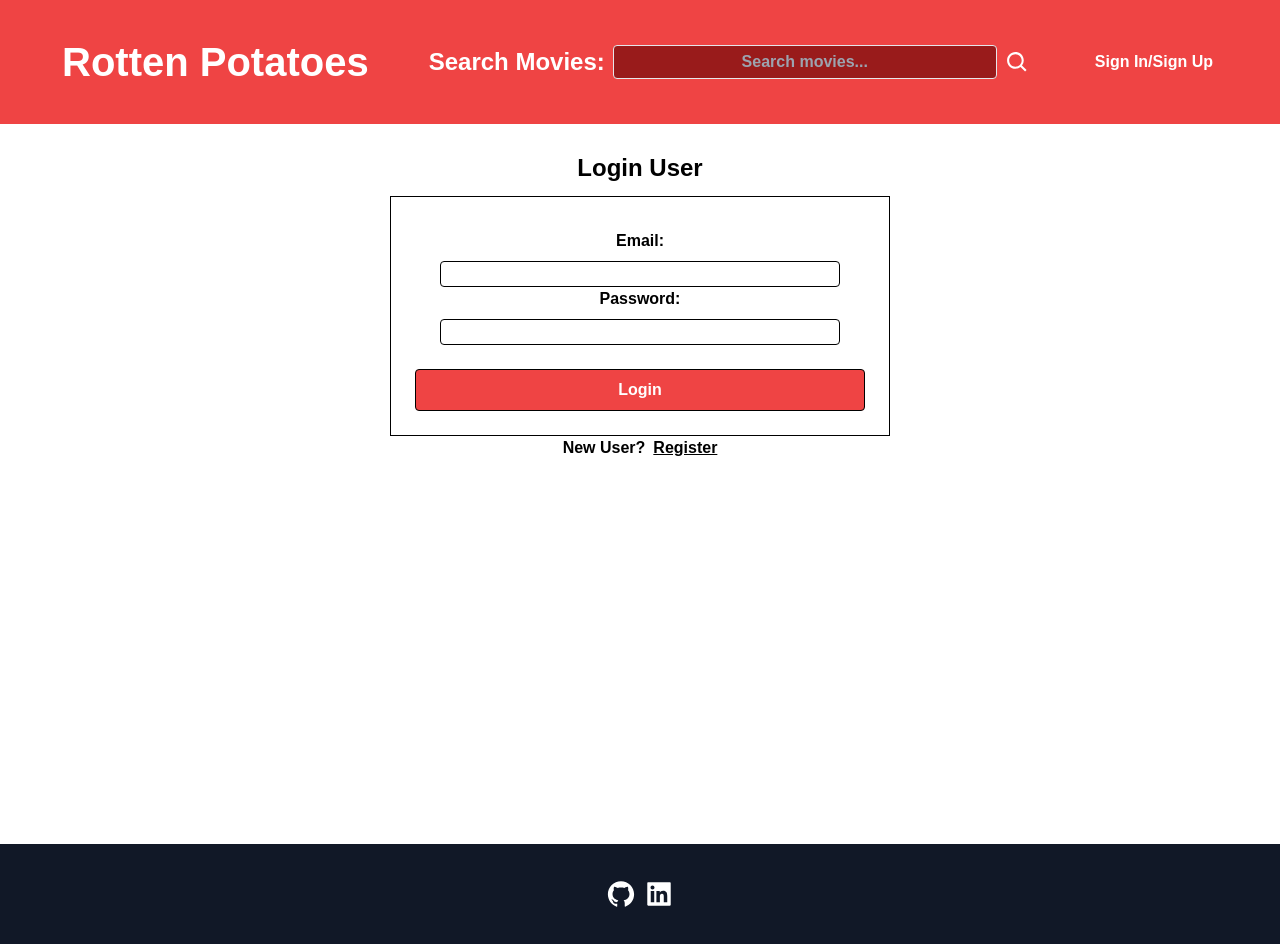
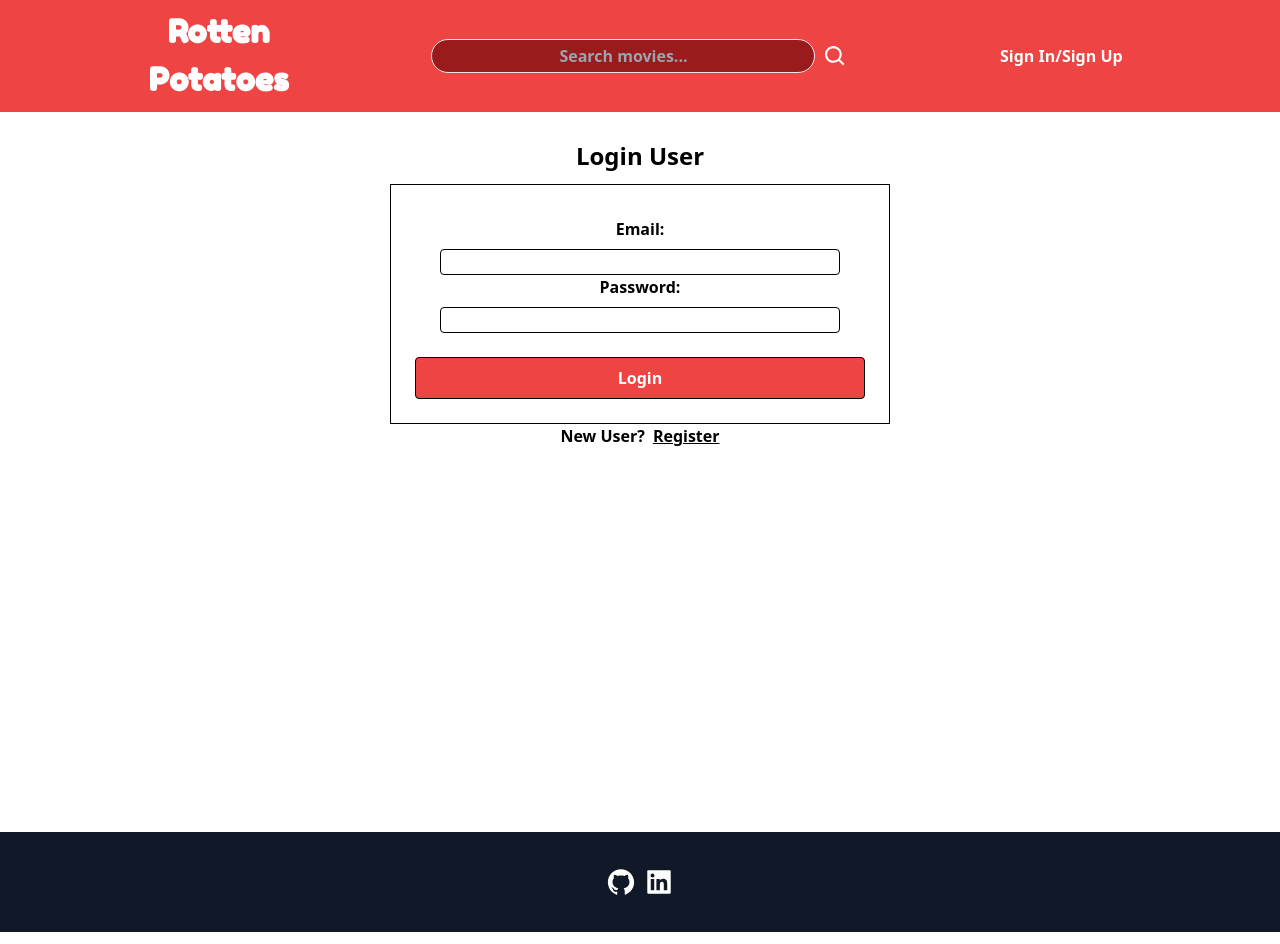
Before and after one commit to Robertsnemeth/Rotten-Potatoes, a React (Vite) app in the folder Rotten_Potatoes/client/: page /rotten_potatoes/login in a window 1280 px wide. Built offline with nearby package versions, Linux system fonts and the light colour scheme; no server answers.

Commit message:
navbar redesigned, pages added, results added

```diff
--- a/Rotten_Potatoes/client/index.html
+++ b/Rotten_Potatoes/client/index.html
@@ -3,6 +3,7 @@
   <head>
     <meta charset="UTF-8" />
     <link rel="icon" type="image/svg+xml" href="/vite.svg" />
+    <link rel="preconnect" href="https://fonts.googleapis.com"><link rel="preconnect" href="https://fonts.gstatic.com" crossorigin><link href="https://fonts.googleapis.com/css2?family=Fredoka+One&family=Yanone+Kaffeesatz:wght@300&display=swap" rel="stylesheet">
     <meta name="viewport" content="width=device-width, initial-scale=1.0" />
     <title>Rotten Potatoes</title>
   </head>
--- a/Rotten_Potatoes/client/src/App.jsx
+++ b/Rotten_Potatoes/client/src/App.jsx
@@ -16,7 +16,7 @@ function App() {
   const [ searchParam, setSearchParam ] = useState("");
 
   return (
-    <div className="font-yanone-kaffeesatz font-bold">
+    <div className=" font-bold">
       <BrowserRouter>
         <NavBar
             movieTitle={movieTitle}
--- a/Rotten_Potatoes/client/src/components/NavBar.jsx
+++ b/Rotten_Potatoes/client/src/components/NavBar.jsx
@@ -35,8 +35,12 @@ const NavBar = ({
     localStorage.removeItem('accessToken');
     localStorage.removeItem('userId');
     navigate("/")
+  }
+
+  const handleHomeClick = () => {
+    navigate("/");
     window.location.reload(false);
-  }
+  };
 
   useEffect(() => {
     axios.get(
@@ -55,15 +59,17 @@ const NavBar = ({
 }, []);
 
   return (
-    <nav className="bg-red-500 text-white flex content-between p-8 mb-4 items-center">
-        <Link to="/" className="text-[2.5rem]">Rotten Potatoes</Link>
+    <nav className="bg-red-500 text-white grid grid-cols-3 p-2 mb-4 items-center">
+        <div onClick={handleHomeClick} className="cursor-pointer">
+          <h1 className="text-[2rem] font-fredoka-one">Rotten</h1>
+          <h1 className="text-[2rem] font-fredoka-one">Potatoes</h1>
+        </div>
           <form onSubmit={handleSubmit} className="flex items-center gap-2">
-            <label htmlFor="search" className="text-2xl">Search Movies: </label>
-            <input id="search" className="border rounded text-white w-96 p-1 bg-red-800" type="text" onChange={handleTitle} value={title} placeholder="Search movies..." />
+            <input id="search" className="border rounded-full text-white w-96 p-1 bg-red-800" type="text" onChange={handleTitle} value={title} placeholder="Search movies..." />
             <button><BiSearch size="25"/></button>
           </form>
           {accessToken ?
-          <div className='flex gap-6 text-'>
+          <div className='flex gap-6'>
             <Link to="/rotten_potatoes/user/account" className="hover:text-gray-200 hover:border hover:border-gray-200 hover:rounded p-1 border border-red-500">{user.userName}</Link>
             <Link to="/rotten_potatoes/user/watchlist" className="hover:text-gray-200 hover:border hover:border-gray-200 hover:rounded p-1 border border-red-500">My Watchlists</Link>
             <button onClick={handleLogout} className="hover:text-gray-200 hover:border hover:border-gray-200 hover:rounded p-1 border border-red-500">Logout</button>
--- a/Rotten_Potatoes/client/src/components/RegistrationForm.jsx
+++ b/Rotten_Potatoes/client/src/components/RegistrationForm.jsx
@@ -69,32 +69,32 @@ const RegistrationForm = () => {
                 <div className="flex flex-col gap-2">
                     {formErrors.userName && <p className="text-center text-red-500">{formErrors.userName.message}</p>}
                         <label htmlFor="username">Username: </label>
-                        <input className="border border-black rounded w-[400px]" type="text" onChange={handleUserName} value={userName}/>
+                        <input id="username" className="border border-black rounded w-[400px]" type="text" onChange={handleUserName} value={userName}/>
                     </div>
                     <div className="flex flex-col gap-2">
                     {formErrors.firstName && <p className="text-center text-red-500">{formErrors.firstName.message}</p>}
                         <label htmlFor="firstName">First Name: </label>
-                        <input className="border border-black rounded w-[400px]" type="text" onChange={handleFirstName} value={firstName}/>
+                        <input id="firstName" className="border border-black rounded w-[400px]" type="text" onChange={handleFirstName} value={firstName}/>
                     </div>
                     <div className="flex flex-col gap-2">
                     {formErrors.lastName && <p className="text-center text-red-500">{formErrors.lastName.message}</p>}
                         <label htmlFor="lastName">Last Name: </label>
-                        <input className="border border-black rounded" type="text" onChange={handleLastName} value={lastName}/>
+                        <input id="lastName" className="border border-black rounded" type="text" onChange={handleLastName} value={lastName}/>
                     </div>
                     <div className="flex flex-col gap-2">
                     {formErrors.email && <p className="text-center text-red-500">{formErrors.email.message}</p>}
                         <label htmlFor="email">Email: </label>
-                        <input className="border border-black rounded" type="text" onChange={handleEmail} value={email}/>
+                        <input id="email" className="border border-black rounded" type="text" onChange={handleEmail} value={email}/>
                     </div>
                     <div className="flex flex-col gap-2">
                     {formErrors.password && <p className="text-center text-red-500">{formErrors.password.message}</p>}
                         <label htmlFor="password">Password: </label>
-                        <input className="border border-black rounded" type="password" onChange={handlePassword} value={password}/>
+                        <input id="password" className="border border-black rounded" type="password" onChange={handlePassword} value={password}/>
                     </div>
                     <div className="flex flex-col gap-2">
                     {formErrors.confirmPassword && <p className="text-center text-red-500">{formErrors.confirmPassword.message}</p>}
                         <label htmlFor="confirmPassword">Password: (Confirm) </label>
-                        <input className="border border-black rounded" type="password" onChange={handleConfirmPassword} value={confirmPassword}/>
+                        <input id="confirmPassword" className="border border-black rounded" type="password" onChange={handleConfirmPassword} value={confirmPassword}/>
                     </div>
                 </section>
             </div>
--- a/Rotten_Potatoes/client/src/views/HomePage.jsx
+++ b/Rotten_Potatoes/client/src/views/HomePage.jsx
@@ -22,6 +22,8 @@ const HomePage = ({
   const [ addIsClicked, setAddIsClicked ] = useState(false);
   const [ movieImdbId, setMovieImdbId ] = useState("");
   const [ isAdded, setIsAdded ] = useState(false);
+  const [ totalResults, setTotalResults ] = useState("");
+  let [ pageNumber, setPageNumber ] = useState(1);
 
   const userId = localStorage.getItem('userId');
   const accessToken = localStorage.getItem('accessToken');
@@ -61,10 +63,22 @@ const HomePage = ({
 
   };
 
+  const handleNextPage = () => {
+    setPageNumber(pageNumber += 1)
+  };
+
+  const handlePrevPage = () => {
+    setPageNumber(pageNumber -= 1)
+  };
+
   useEffect(() => {
 
-    axios.get(`${API_URL}&s=${movieTitle}`)
-      .then(res => {console.log(res, "movie api"), setMovies(res.data.Search)})
+    axios.get(`${API_URL}&s=${movieTitle}&page=${pageNumber}`)
+      .then(res => {
+        console.log(res, "movie api");
+        setMovies(res.data.Search);
+        setTotalResults(res.data.totalResults)
+      })
       .catch(err => console.log(err));
 
       axios.get(
@@ -87,7 +101,7 @@ const HomePage = ({
         })
           .catch((err) => console.log(err));
 
-  }, [movieTitle]);
+  }, [pageNumber]);
 
   return (
     <div>
@@ -98,8 +112,9 @@ const HomePage = ({
     <div>
     {movies ?
     <div>
-      <h1 className="text-start ml-12  border-l-8 border-red-500 p-3 text-2xl font-bold">Featured Movies</h1>
+      {!searched && <h1 className="text-start ml-12  border-l-8 border-red-500 p-3 text-2xl font-bold">Featured Movies</h1>}
       {searched && <h1 className="text-start ml-12 m-4">Searched for "{searchParam}"</h1>}
+      <h1 className="text-start ml-12 m-4">Total results: {totalResults}</h1>
       <div className="grid grid-cols-5 m-6">{movies.map((movie, index) => {
         return (
           <div key={index} className="m-2">
@@ -148,6 +163,10 @@ const HomePage = ({
           </div>
           )
         })}</div>
+        <div className="text-blue-600 hover:text-blue-800 ">
+          {pageNumber!=1 && <button className="m-2 underline" onClick={() => handlePrevPage()}>Prev Page</button>}
+          <button className="m-2 underline" onClick={() => handleNextPage()}>Next Page</button>
+        </div>
     </div>
     :
       <div className="flex flex-col gap-4">
--- a/Rotten_Potatoes/client/src/views/UserPageAccount.jsx
+++ b/Rotten_Potatoes/client/src/views/UserPageAccount.jsx
@@ -83,22 +83,22 @@ const UserPageAccount = () => {
                         <div className="flex flex-col gap-2">
                             {formErrors.userName && <p className="text-center text-red-500">{formErrors.userName.message}</p>}
                                 <label htmlFor="username">Username: </label>
-                                <input className="border border-black rounded w-[400px]" type="text" onChange={handleUserName} value={userName}/>
+                                <input id="username" className="border border-black rounded w-[400px] focus:ring focus:ring-green-500" type="text" onChange={handleUserName} value={userName}/>
                             </div>
                             <div className="flex flex-col gap-2">
                             {formErrors.firstName && <p className="text-center text-red-500">{formErrors.firstName.message}</p>}
                                 <label htmlFor="firstName">First Name: </label>
-                                <input className="border border-black rounded w-[400px]" type="text" onChange={handleFirstName} value={firstName}/>
+                                <input id="firstName" className="border border-black rounded w-[400px] focus:ring focus:ring-green-500" type="text" onChange={handleFirstName} value={firstName}/>
                             </div>
                             <div className="flex flex-col gap-2">
                             {formErrors.lastName && <p className="text-center text-red-500">{formErrors.lastName.message}</p>}
                                 <label htmlFor="lastName">Last Name: </label>
-                                <input className="border border-black rounded" type="text" onChange={handleLastName} value={lastName}/>
+                                <input id="lastName" className="border border-black rounded focus:ring focus:ring-green-500" type="text" onChange={handleLastName} value={lastName}/>
                             </div>
                             <div className="flex flex-col gap-2">
                             {formErrors.email && <p className="text-center text-red-500">{formErrors.email.message}</p>}
                                 <label htmlFor="email">Email: </label>
-                                <input className="border border-black rounded" type="text" onChange={handleEmail} value={email}/>
+                                <input id="email" className="border border-black rounded focus:ring focus:ring-green-500" type="text" onChange={handleEmail} value={email}/>
                             </div>
                         </section>
                     </div>
--- a/Rotten_Potatoes/client/tailwind.config.cjs
+++ b/Rotten_Potatoes/client/tailwind.config.cjs
@@ -7,7 +7,8 @@ module.exports = {
         '3xl': '0 35px 60px -15px rgba(0,0,0,0.4)'
       },
       fontFamily: {
-        'yanone-kaffeesatz' : ['sans-serif']
+        'yanone-kaffeesatz' : ['Yanone Kaffeesatz', 'sans-serif'],
+        'fredoka-one' : ['"Fredoka One"', 'cursive']
       }
     },
   },
```
